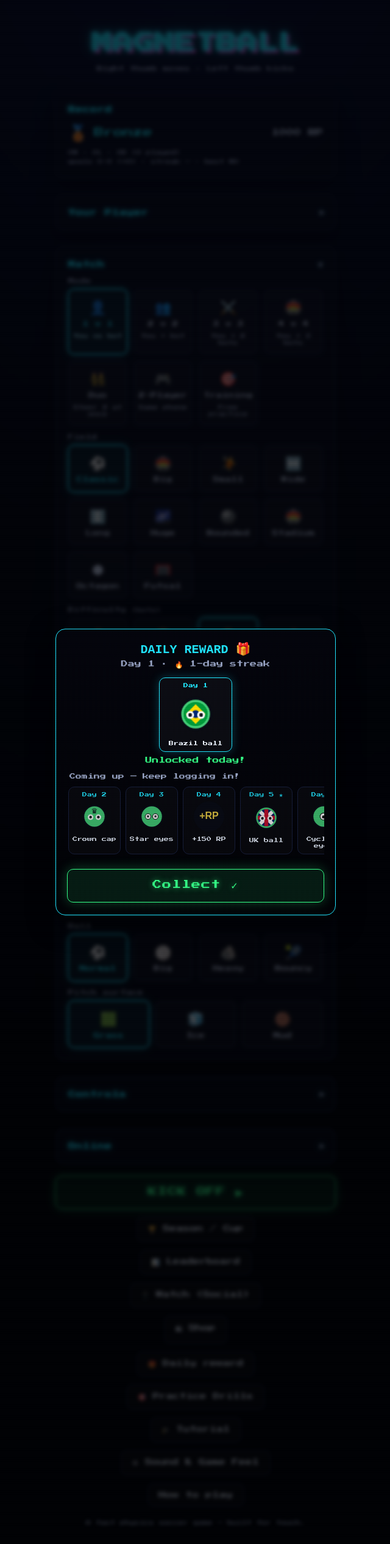
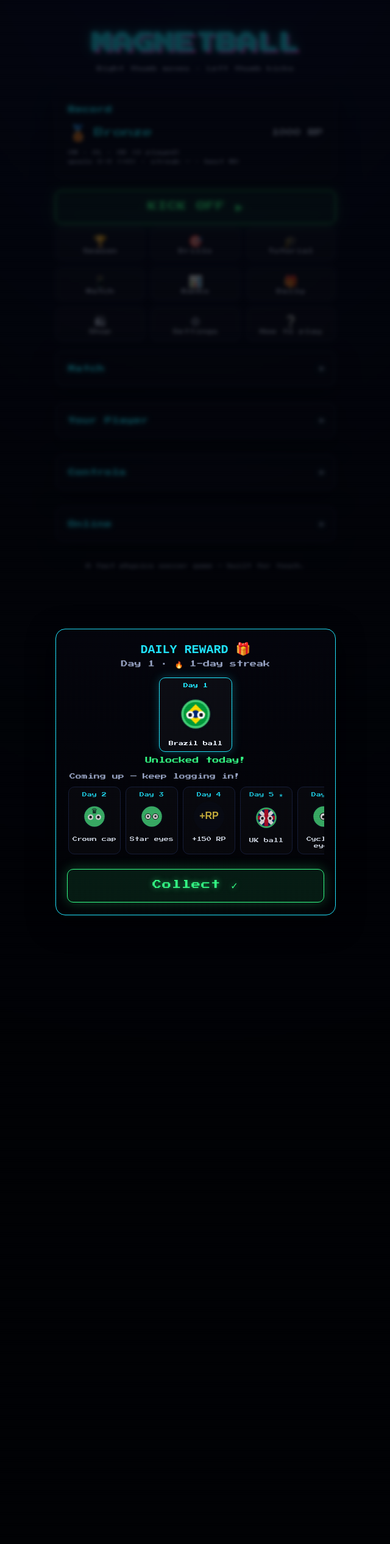
Before and after one commit to AmmarRica/AmmarRica.github.io, a Jekyll site: the page magnetball/index.html, which Jekyll copies as it is, in a window 1280 px wide. Shown: the whole page at 61% size, without its empty margins (319-959 px from the left). Built offline with Jekyll 4.4.1, drawn with Linux system fonts in a browser that asks for light colours.

Commit message:
Redesign main menu: destinations up top, compact grid, collapsed config (#60)
The mode/destination buttons were stacked full-width below three long
config cards, so you had to scroll past everything to reach them.

Now: logo → record → a prominent KICK OFF, then a compact 3×3 icon grid
of destinations (Season, Drills, Tutorial, Watch, Ranks, Daily, Shop,
Settings, How) right at the top. The Match / Your Player / Controls /
Online cards are collapsed one-line sections by default (tap to expand),
so the menu is short and easy to scan. Smaller option icons (22→18px)
and less text overall.


Claude-Session: https://claude.ai/code/session_01JrdEhKE19tRrYe8xd7p6Hr

Co-authored-by: Claude <noreply@anthropic.com>

```diff
--- a/magnetball/index.html
+++ b/magnetball/index.html
@@ -159,7 +159,19 @@
       box-shadow: 0 0 0 1px var(--cyan), 0 0 16px rgba(33,230,255,.28);
     }
     .opt.sel small { color: #9fe9ff; }
-    .opt .emoji { font-size: 22px; }
+    .opt .emoji { font-size: 18px; }
+
+    /* Compact destination grid at the top of the main menu */
+    .navgrid { width: 100%; max-width: 460px; display: grid; grid-template-columns: repeat(3, 1fr); gap: 9px; margin: 4px 0 2px; }
+    .navtile {
+      display: flex; flex-direction: column; align-items: center; gap: 5px; padding: 11px 4px; cursor: pointer;
+      background: rgba(255,255,255,.03); border: 1px solid var(--edge); border-radius: 11px;
+      font-family: var(--pix); font-size: 9px; letter-spacing: .3px; color: #c6d0ea;
+      transition: border-color .12s, background .12s;
+    }
+    .navtile span { font-size: 19px; line-height: 1; }
+    .navtile:active { transform: translateY(1px); }
+    .navtile:hover { border-color: var(--cyan); background: rgba(33,230,255,.06); }
 
     button.primary {
       width: 100%; max-width: 460px; margin-top: 6px;
@@ -484,29 +496,21 @@
       <div id="recLine" class="hint" style="text-align:left;margin-top:10px;font-family:var(--pix);font-size:8px;line-height:1.8"></div>
     </div>
 
-    <div class="card collapsible" data-sec="player">
-      <h2>Your Player</h2>
-      <label class="field" for="pname">Name</label>
-      <input id="pname" type="text" maxlength="12" placeholder="Enter a name" autocomplete="off" />
-      <div style="height:14px"></div>
-      <label class="field">Colour</label>
-      <div class="swatches" id="swatches"></div>
-      <div style="height:14px"></div>
-      <label class="field">Cap</label>
-      <div class="opts" id="caps"></div>
-      <div style="height:14px"></div>
-      <label class="field">Countryball <small id="unlockCount" style="color:var(--muted);font-weight:400"></small></label>
-      <div class="opts tilewrap" id="flagPick"></div>
-      <div style="height:14px"></div>
-      <label class="field">Eyes</label>
-      <div class="opts tilewrap" id="eyesPick"></div>
-      <div class="preview">
-        <canvas class="pvBall" id="pvCanvas" width="120" height="120"></canvas>
-        <div class="pvName" id="pvName">Player</div>
-      </div>
+    <button class="primary" id="playBtn">KICK OFF ▶</button>
+
+    <div class="navgrid">
+      <button class="navtile" id="seasonBtn"><span>🏆</span>Season</button>
+      <button class="navtile" id="drillsBtn"><span>🎯</span>Drills</button>
+      <button class="navtile" id="tutBtn"><span>🎓</span>Tutorial</button>
+      <button class="navtile" id="socialBtn"><span>📱</span>Watch</button>
+      <button class="navtile" id="lbBtn"><span>📊</span>Ranks</button>
+      <button class="navtile" id="dailyBtn"><span>🎁</span>Daily</button>
+      <button class="navtile" id="shopBtn"><span>🛍</span>Shop</button>
+      <button class="navtile" id="settingsBtn"><span>⚙</span>Settings</button>
+      <button class="navtile" id="howBtn"><span>❔</span>How to play</button>
     </div>
 
-    <div class="card collapsible" data-sec="match">
+    <div class="card collapsible collapsed" data-sec="match">
       <h2>Match</h2>
       <label class="field">Mode</label>
       <div class="opts" id="modes"></div>
@@ -534,7 +538,29 @@
       <div class="opts" id="pitches"></div>
     </div>
 
-    <div class="card collapsible" data-sec="controls">
+    <div class="card collapsible collapsed" data-sec="player">
+      <h2>Your Player</h2>
+      <label class="field" for="pname">Name</label>
+      <input id="pname" type="text" maxlength="12" placeholder="Enter a name" autocomplete="off" />
+      <div style="height:14px"></div>
+      <label class="field">Colour</label>
+      <div class="swatches" id="swatches"></div>
+      <div style="height:14px"></div>
+      <label class="field">Cap</label>
+      <div class="opts" id="caps"></div>
+      <div style="height:14px"></div>
+      <label class="field">Countryball <small id="unlockCount" style="color:var(--muted);font-weight:400"></small></label>
+      <div class="opts tilewrap" id="flagPick"></div>
+      <div style="height:14px"></div>
+      <label class="field">Eyes</label>
+      <div class="opts tilewrap" id="eyesPick"></div>
+      <div class="preview">
+        <canvas class="pvBall" id="pvCanvas" width="120" height="120"></canvas>
+        <div class="pvName" id="pvName">Player</div>
+      </div>
+    </div>
+
+    <div class="card collapsible collapsed" data-sec="controls">
       <h2>Controls</h2>
       <label class="field">Handed</label>
       <div class="opts" id="handed"></div>
@@ -565,16 +591,6 @@
       </div>
     </div>
 
-    <button class="primary" id="playBtn">KICK OFF ▶</button>
-    <button class="ghost" id="seasonBtn" style="margin-top:12px">🏆 Season / Cup</button>
-    <button class="ghost" id="lbBtn" style="margin-top:12px">📊 Leaderboard</button>
-    <button class="ghost" id="socialBtn" style="margin-top:12px">📱 Watch (Social)</button>
-    <button class="ghost" id="shopBtn" style="margin-top:12px">🛍 Shop</button>
-    <button class="ghost" id="dailyBtn" style="margin-top:12px">🎁 Daily reward</button>
-    <button class="ghost" id="drillsBtn" style="margin-top:12px">🎯 Practice Drills</button>
-    <button class="ghost" id="tutBtn" style="margin-top:12px">🎓 Tutorial</button>
-    <button class="ghost" id="settingsBtn" style="margin-top:12px">⚙ Sound &amp; Game Feel</button>
-    <button class="ghost" id="howBtn" style="margin-top:12px">How to play</button>
     <div class="footlink">A fast physics soccer game — built for touch.</div>
   </div>
 
```
Also changed, not shown: other parts of magnetball/index.html (+1 -1 lines), magnetball/ROADMAP.md (+4 -0 lines).
